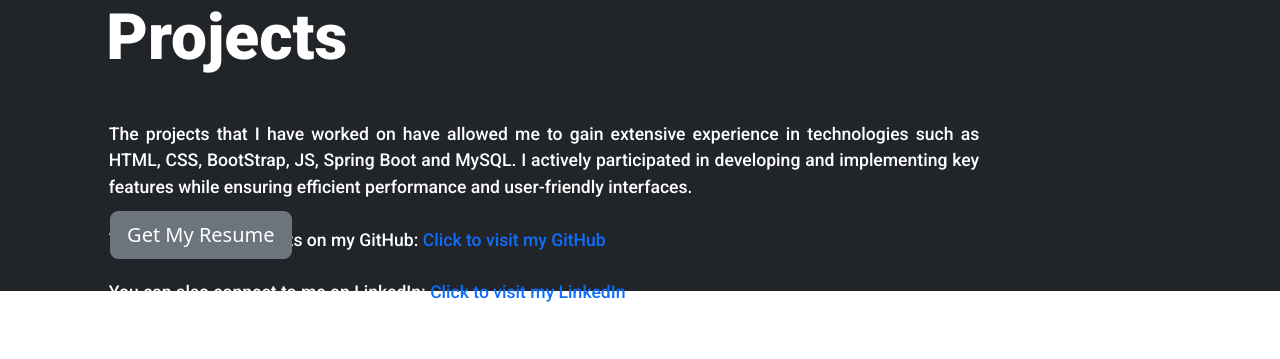
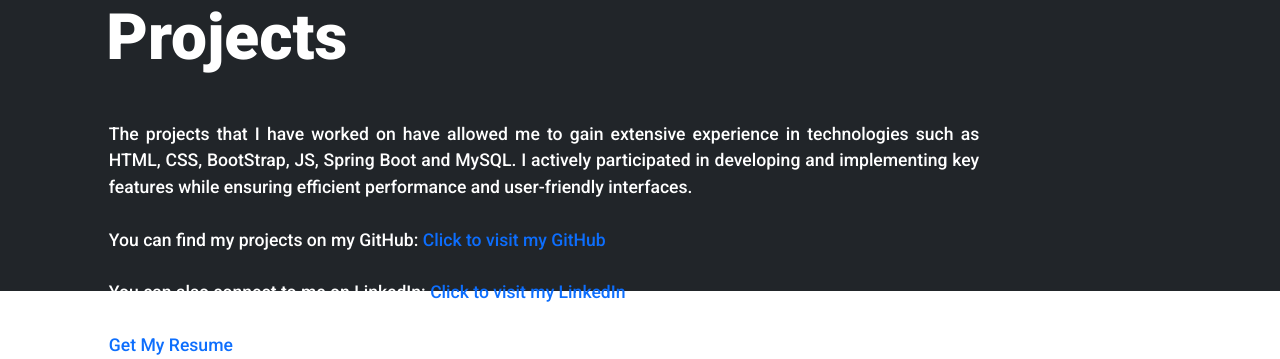
Before and after one commit to Rudra356/x, a plain HTML site: page index.html in a window 1280 px wide. Shown: the part 1405-1764 px from the top of the page. Before the commit the page ends 1737 px from the top, so only its background shows below. Drawn offline with nearby package versions, Linux system fonts and the light colour scheme.

Commit message:
get mt button fixed

```diff
--- a/index.html
+++ b/index.html
@@ -174,13 +174,14 @@
         target="_blank"> Click to visit my GitHub</a>
       <br> </br>
       You can also connect to me on LinkedIn: <a href="https://www.linkedin.com/in/rudra-naskar653"
-        style="text-decoration: none;" target="_blank"> Click to visit my LinkedIn</a><br><br>
+        style="text-decoration: none;" target="_blank"> Click to visit my LinkedIn</a>
+      <br><br>
       <a href="./Resumes/Rudra Naskar.pdf" download="Rudra_CV.pdf">
-        <p id="btn">
 
-          <a href="./Resumes/Rudra Naskar.pdf" download="Rudra_CV.pdf">
 
-            <button class="btn btn-lg btn-secondary">Get My Resume</button>
+          <a href="./Resumes/Rudra Naskar.pdf" download="Rudra_CV.pdf" style="text-decoration: none;">
+
+            Get My Resume
           </a>
         </p>
   </div>
```
